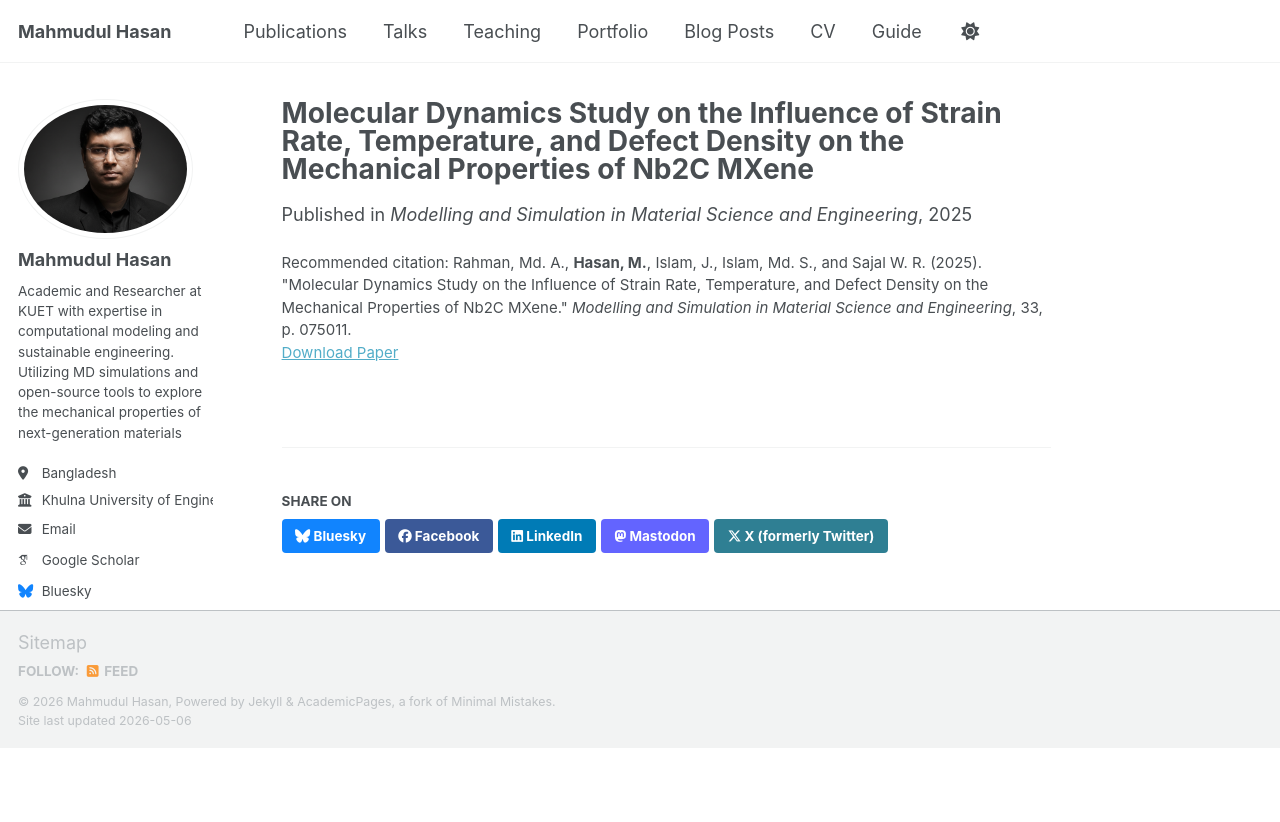
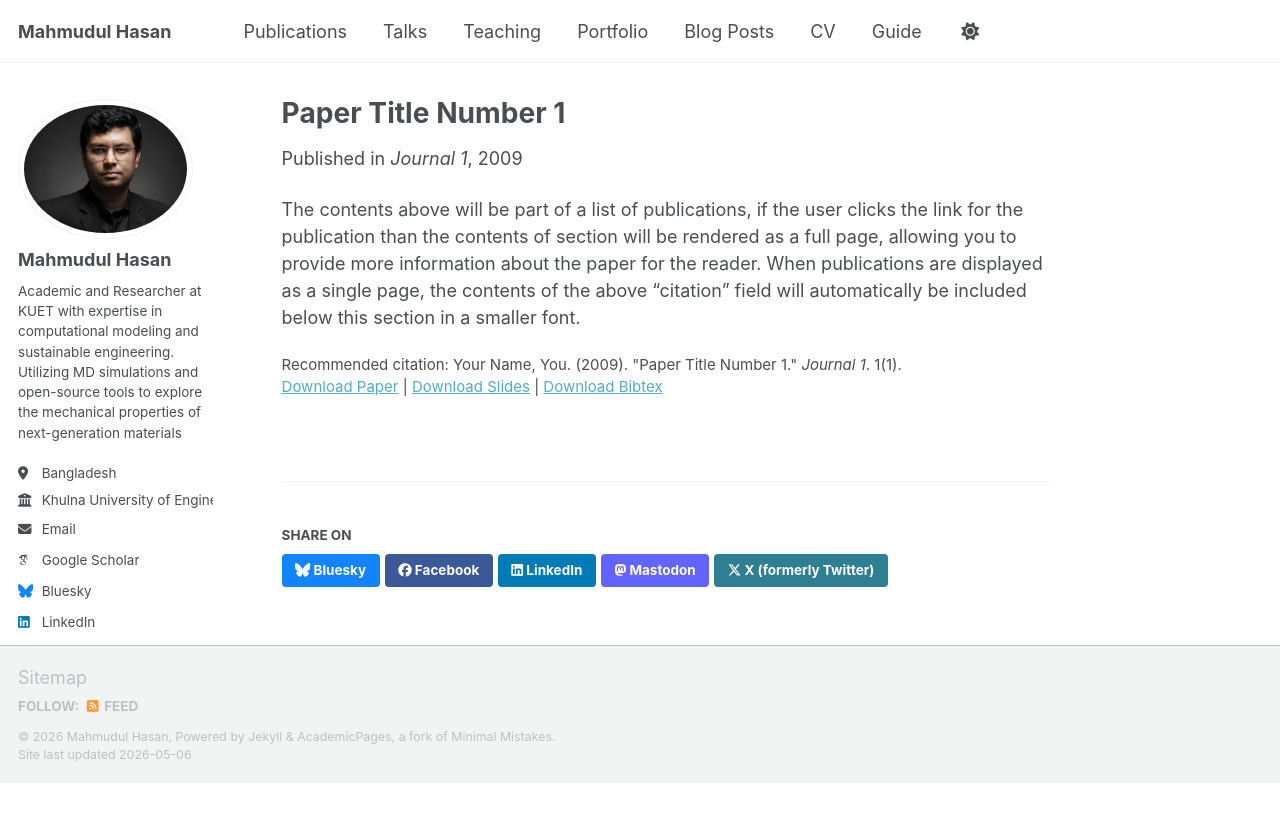
Before and after one commit to m-hasanr/m-hasanr.github.io, a Jekyll site: the page built from _publications/2025-01-01-nb2c-mxene-mechanical-properties.md, in a window 1280 px wide. Shown: the top 822 px of the page. Built offline with Jekyll 4.4.1, drawn with Linux system fonts in a browser that asks for light colours; some web fonts are replaced; a script bundle is joined from its source files by our own code; library files that are not in the unit come from our copies.

Commit message:
Update 2025-01-01-nb2c-mxene-mechanical-properties.md

```diff
--- a/_publications/2025-01-01-nb2c-mxene-mechanical-properties.md
+++ b/_publications/2025-01-01-nb2c-mxene-mechanical-properties.md
@@ -1,9 +1,14 @@
 ---
-title: "Molecular Dynamics Study on the Influence of Strain Rate, Temperature, and Defect Density on the Mechanical Properties of Nb2C MXene"
+title: "Paper Title Number 1"
 collection: publications
-permalink: /publication/2025-nb2c-mxene
-date: 2025-01-01
-venue: 'Modelling and Simulation in Material Science and Engineering'
-paperurl: 'https://doi.org/10.1088/1361-651X/ad7a3b'
-citation: 'Rahman, Md. A., <b>Hasan, M.</b>, Islam, J., Islam, Md. S., and Sajal W. R. (2025). "Molecular Dynamics Study on the Influence of Strain Rate, Temperature, and Defect Density on the Mechanical Properties of Nb2C MXene." <i>Modelling and Simulation in Material Science and Engineering</i>, 33, p. 075011.'
+category: manuscripts
+permalink: /publication/2009-10-01-paper-title-number-1
+excerpt: 'This paper is about the number 1. The number 2 is left for future work.'
+date: 2009-10-01
+venue: 'Journal 1'
+slidesurl: 'https://academicpages.github.io/files/slides1.pdf'
+paperurl: 'https://academicpages.github.io/files/paper1.pdf'
+bibtexurl: 'https://academicpages.github.io/files/bibtex1.bib'
+citation: 'Your Name, You. (2009). &quot;Paper Title Number 1.&quot; <i>Journal 1</i>. 1(1).'
 ---
+The contents above will be part of a list of publications, if the user clicks the link for the publication than the contents of section will be rendered as a full page, allowing you to provide more information about the paper for the reader. When publications are displayed as a single page, the contents of the above "citation" field will automatically be included below this section in a smaller font.
```
